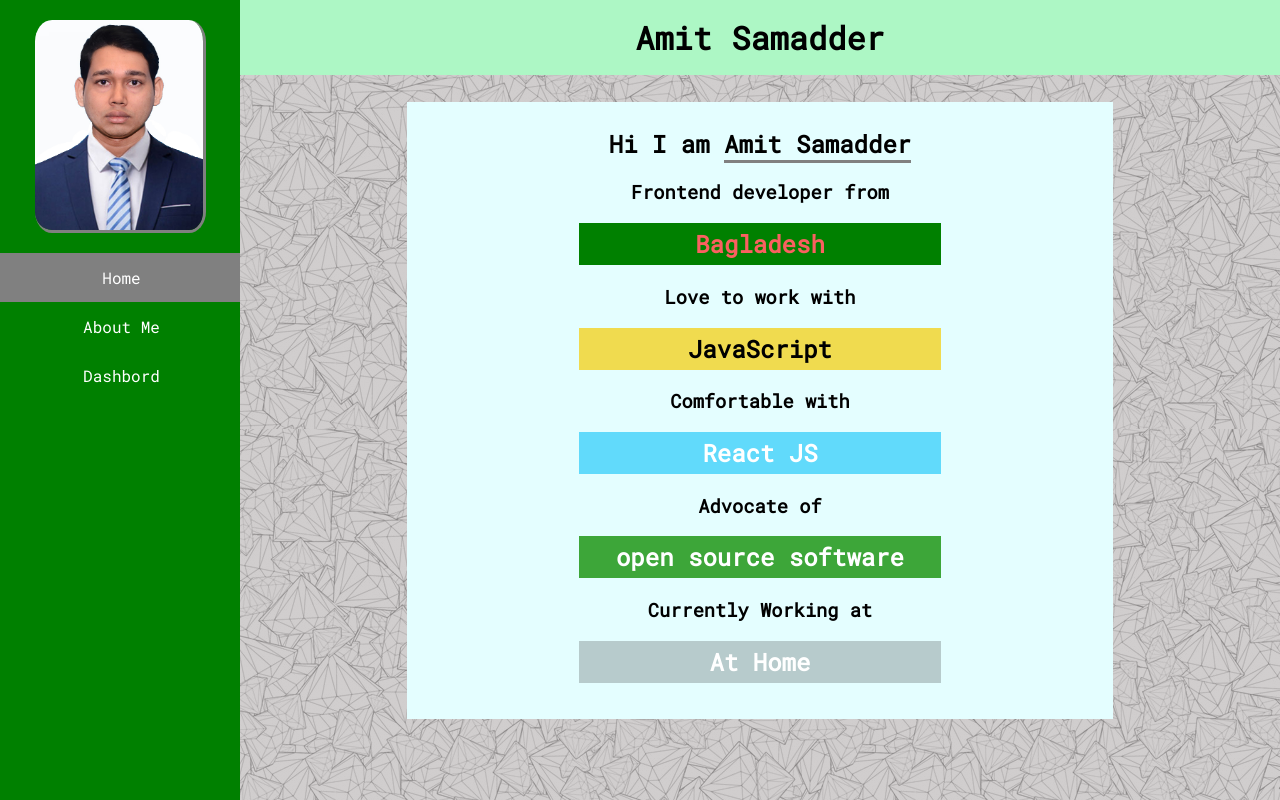
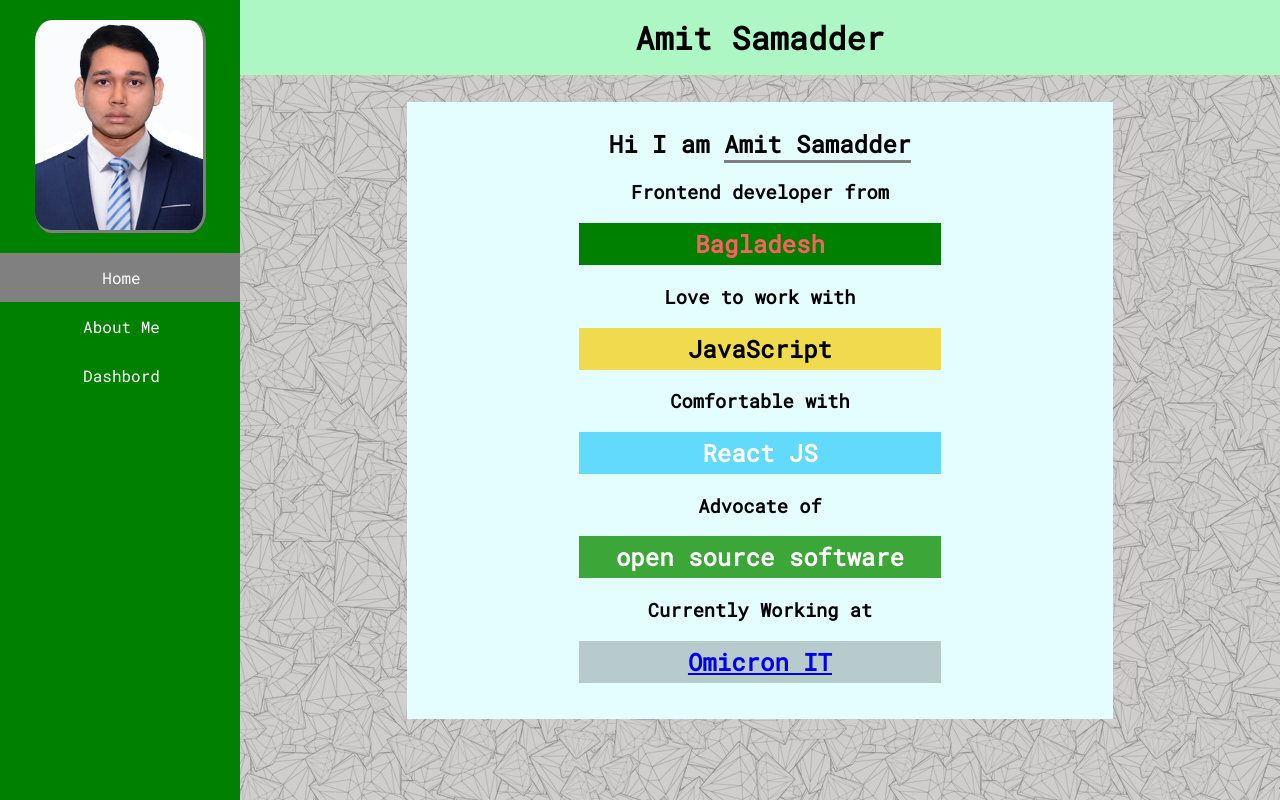
Before and after one commit to amiamitswe/my-profile, a React (Create React App) app: page / in a window 1280 px wide. Built offline with nearby package versions, Linux system fonts and the light colour scheme.

Commit message:
Update Home.js

```diff
--- a/src/components/Home.js
+++ b/src/components/Home.js
@@ -26,7 +26,7 @@ const home = () => {
                </div>
                <div id={styles.home__lastChild}>
                    <h3>Currently Working at</h3>
-                   <h2 className={styles.home__subcontent2} id={styles.currentWork}>At Home</h2>
+                   <h2 className={styles.home__subcontent2} id={styles.currentWork}><a href="https://omicron-it.com/">Omicron IT</a></h2>
                </div>
            </div>
            </div>
```
